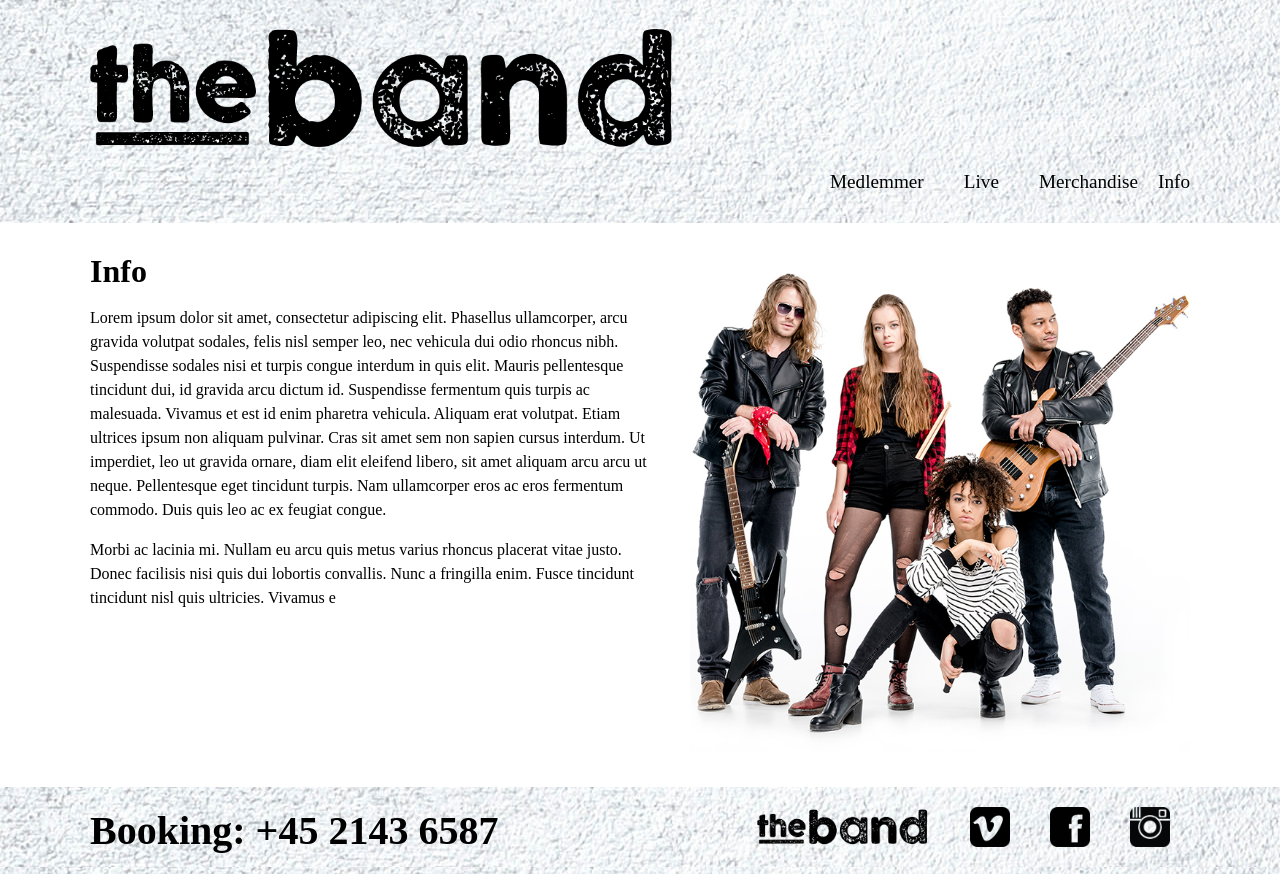
After one commit to marcusklausen/dm39-the-band, a PHP site: page /info.php in a window 1280 px wide. The commit adds this page. Run offline with PHP 8.4, Linux system fonts and the light colour scheme.

Commit message:
added info.php and fixed header alignment css

```diff
--- a/css/style.css
+++ b/css/style.css
@@ -17,6 +17,7 @@ header {
 
 header img#logo {
     max-width: 600px;
+    margin-left:-8px;
 }
 
 .flex-around {
@@ -44,8 +45,12 @@ nav ul {
     padding: 10px 0;
 }
 
-ul li {
+ul a {
     padding: 0 20px;
+}
+
+nav ul a:last-child {
+    padding:0;
 }
 
 ul a {
--- a/header.php
+++ b/header.php
@@ -18,7 +18,7 @@
         <a href="members.php"><li>Medlemmer</li></a>
         <a href="live.php"><li>Live</li></a>
         <a href="merch.php"><li>Merchandise</li></a>
-        <a href="index.php"><li>Info</li></a>
+        <a href="info.php"><li>Info</li></a>
     </ul>
 </nav>
 </div>
--- /dev/null
+++ b/info.php
@@ -0,0 +1,21 @@
+<?php require_once('header.php'); ?>
+<div class="wrapper flex-center vert-space">
+    <main>
+        <h1>Info</h1>
+
+        <p>
+            Lorem ipsum dolor sit amet, consectetur adipiscing elit. Phasellus ullamcorper, arcu gravida volutpat sodales, felis nisl semper leo, nec vehicula dui odio rhoncus nibh. Suspendisse sodales nisi et turpis congue interdum in quis elit. Mauris pellentesque tincidunt dui, id gravida arcu dictum id. Suspendisse fermentum quis turpis ac malesuada. Vivamus et est id enim pharetra vehicula. Aliquam erat volutpat. Etiam ultrices ipsum non aliquam pulvinar. Cras sit amet sem non sapien cursus interdum. Ut imperdiet, leo ut gravida ornare, diam elit eleifend libero, sit amet aliquam arcu arcu ut neque. Pellentesque eget tincidunt turpis. Nam ullamcorper eros ac eros fermentum commodo. Duis quis leo ac ex feugiat congue.
+
+        </p>
+<p>
+    Morbi ac lacinia mi. Nullam eu arcu quis metus varius rhoncus placerat vitae justo. Donec facilisis nisi quis dui lobortis convallis. Nunc a fringilla enim. Fusce tincidunt tincidunt nisl quis ultricies. Vivamus e
+
+</p>
+
+
+    </main>
+    <aside>
+        <img src="img/theband.jpg">
+    </aside>
+</div>
+<?php require_once('footer.php'); ?>
```
